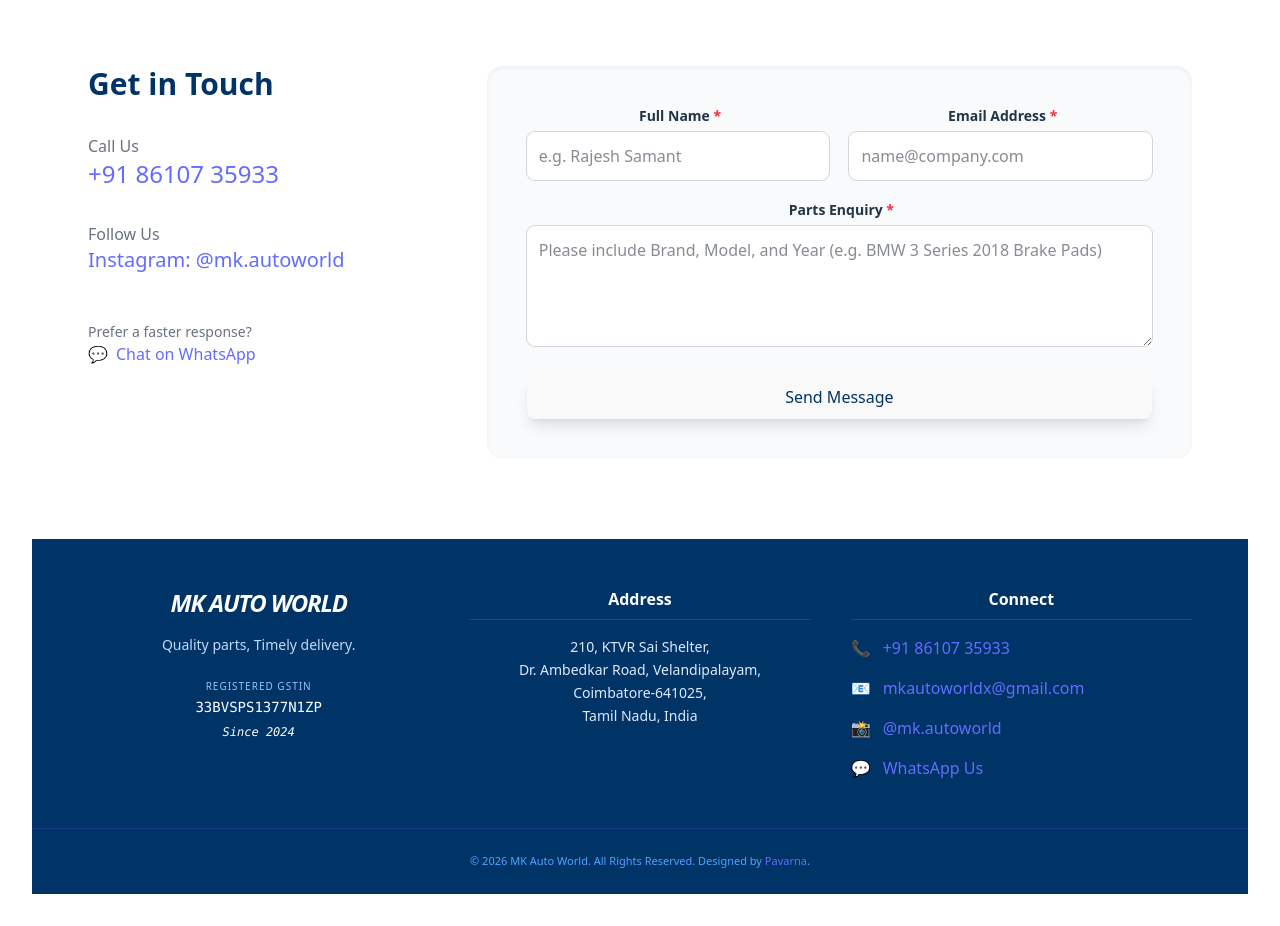
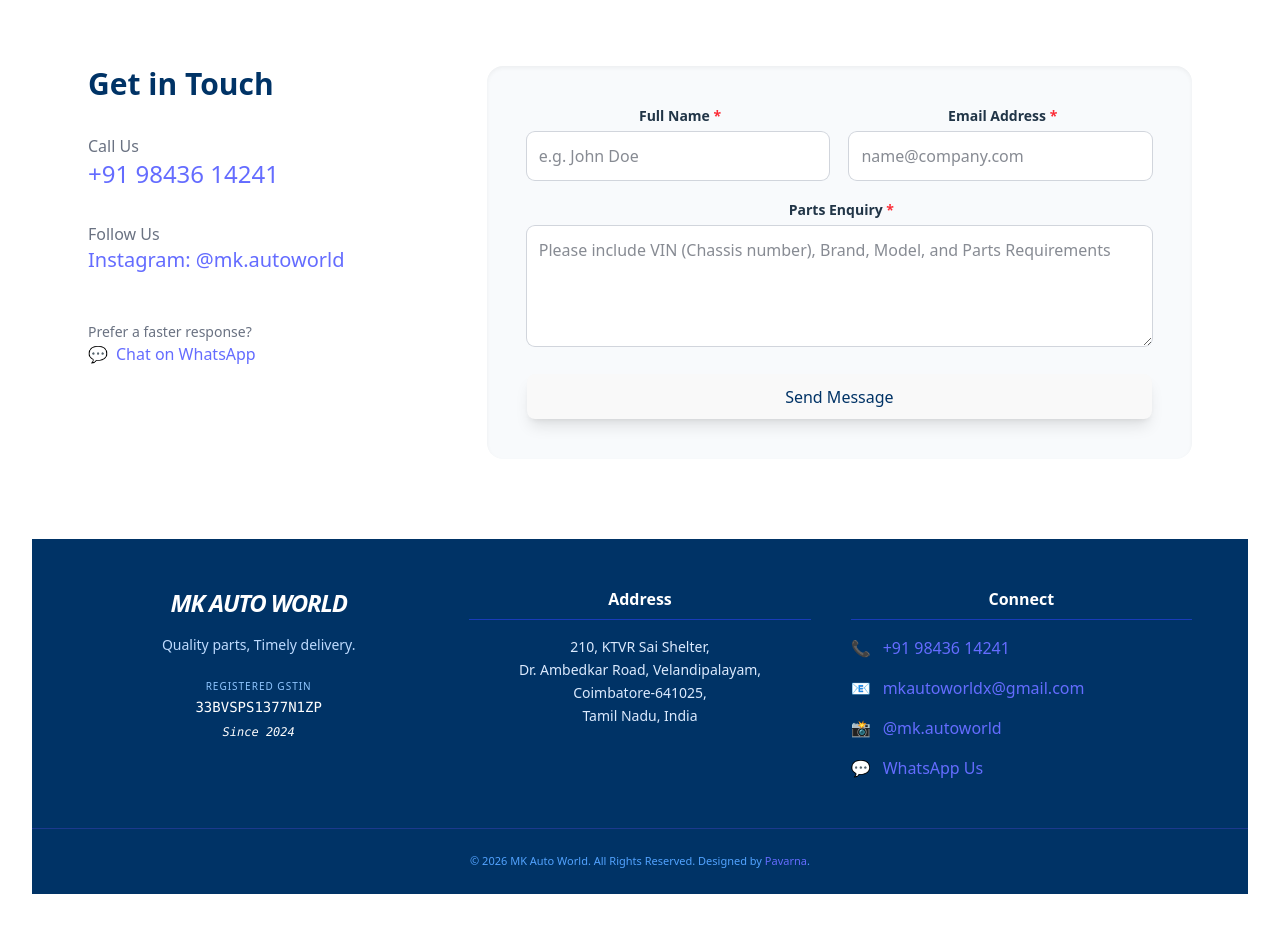
Before and after one commit to Pavarna/MK-Auto-World-Site, a React (Vite) app: page / in a window 1280 px wide. Shown: the part 1580-2506 px from the top of the page. Built offline with nearby package versions, Linux system fonts and the light colour scheme.

Commit message:
Updated Business Card and Contact Number

```diff
--- a/index.html
+++ b/index.html
@@ -7,7 +7,7 @@
   <meta name="google-site-verification" content="oNSTfFnxjQAgHVMo3_MKHktM0IQ8-A4XUsROs0FrETw" />
   <meta name="viewport" content="width=device-width, initial-scale=1.0, maximum-scale=1.0, user-scalable=0">
   <meta name="title" content="MK Auto World | Multi-Brand Car Spare Parts Coimbatore">
-  <title>MK Auto World | Genuine Car Spare Parts for Benz, BMW, Audi, Honda & More</title>
+  <title>MK Auto World | Genuine Car Spare Parts </title>
   <meta name="description"
     content="MK Auto World: Your trusted source for genuine OEM & aftermarket car parts in Coimbatore. Supplying workshops and retailers with quality components for all major brands. GSTIN: 33BVSPS1377N1ZP">
   <meta name="keywords"
@@ -18,7 +18,7 @@
   <meta property="og:title" content="MK Auto World | Quality Car Parts for Every Journey">
   <meta property="og:description"
     content="Expertly sourcing genuine car parts for luxury and economy brands. Trusted by workshops and retailers across India.">
-  <meta property="og:image" content="https://mk-auto-world-site.vercel.app/logos/MKAutoWorldCard.jpeg">
+  <meta property="og:image" content="https://mk-auto-world-site.vercel.app/logos/MKAutoWorldCardFront.jpeg">
   <meta property="og:url" content="https://mk-auto-world-site.vercel.app/">
 
   <meta property="twitter:card" content="summary_large_image">
--- a/src/components/CardModal.tsx
+++ b/src/components/CardModal.tsx
@@ -22,7 +22,7 @@
               ✕ Close
             </button>
             <img
-              src="/logos/MKAutoWorldCard.jpeg"
+              src="/logos/MKAutoWorldCardFront.jpeg"
               alt="MK Auto World Card"
               className="w-full h-auto rounded-xl shadow-2xl animate-in zoom-in-95 duration-300"
             />
--- a/src/components/Contact.tsx
+++ b/src/components/Contact.tsx
@@ -38,10 +38,10 @@
           <div>
             <p className="text-gray-500">Call Us</p>
             <a
-              href="tel:+918610735933"
+              href="tel:+919843614241"
               className="text-2xl font-bold text-blue-600 hover:underline"
             >
-              +91 86107 35933
+              +91 98436 14241
             </a>
           </div>
 
@@ -60,7 +60,8 @@
           <div className="mt-4 flex flex-col items-center md:items-start">
             <p className="text-gray-500 text-sm">Prefer a faster response?</p>
             <a
-              href="https://wa.me/918610?text=Hi MK Auto World, I am looking for spare parts."
+              href="https://wa.me/919843614241?text=Hi MK Auto World, I am looking for spare parts."
+              target="_blank"
               className="text-green-600 font-bold flex items-center gap-2"
             >
               <span>💬</span> Chat on WhatsApp
@@ -87,7 +88,7 @@
                     id="name"
                     type="text"
                     name="name"
-                    placeholder="e.g. Rajesh Samant"
+                    placeholder="e.g. John Doe"
                     required
                     className="p-3 rounded-lg border-none ring-1 ring-gray-300 focus:ring-2 focus:ring-brandBlue outline-none bg-white text-gray-900"
                   />
@@ -123,7 +124,7 @@
                   name="message"
                   rows={4}
                   required
-                  placeholder="Please include Brand, Model, and Year (e.g. BMW 3 Series 2018 Brake Pads)"
+                  placeholder="Please include VIN (Chassis number), Brand, Model, and Parts Requirements"
                   className="w-full p-3 rounded-lg border-none ring-1 ring-gray-300 focus:ring-2 focus:ring-brandBlue outline-none bg-white text-gray-900"
                 ></textarea>
               </div>
--- a/src/components/Footer.tsx
+++ b/src/components/Footer.tsx
@@ -52,7 +52,7 @@
                 href="tel:+918610735933"
                 className="hover:text-blue-400 transition-colors font-semibold"
               >
-                +91 86107 35933
+                +91 98436 14241
               </a>
             </li>
             <li className="flex items-center gap-3">
@@ -78,7 +78,7 @@
             <li className="flex items-center gap-3">
               <span className="text-green-500">💬</span>
               <a
-                href="https://wa.me/918610735933"
+                href="https://wa.me/919843614241?text=Hi MK Auto World, I am looking for spare parts."
                 target="_blank"
                 rel="noopener noreferrer"
                 className="hover:text-green-400 transition-colors font-bold"
@@ -117,7 +117,7 @@
               ✕ Close
             </button>
             <img
-              src="/logos/MKAutoWorldCard.jpeg"
+              src="/logos/MKAutoWorldCardFront.jpeg"
               alt="MK Auto World Card Full"
               className="w-full h-auto rounded-xl shadow-2xl ring-1 ring-white/20 animate-in zoom-in-95 duration-300"
             />
```
Also changed, not shown: public/logos/mk-auto-world-site.html (+1 -1 lines), public/logos/MKAutoWorldCardFront.jpeg (added).
